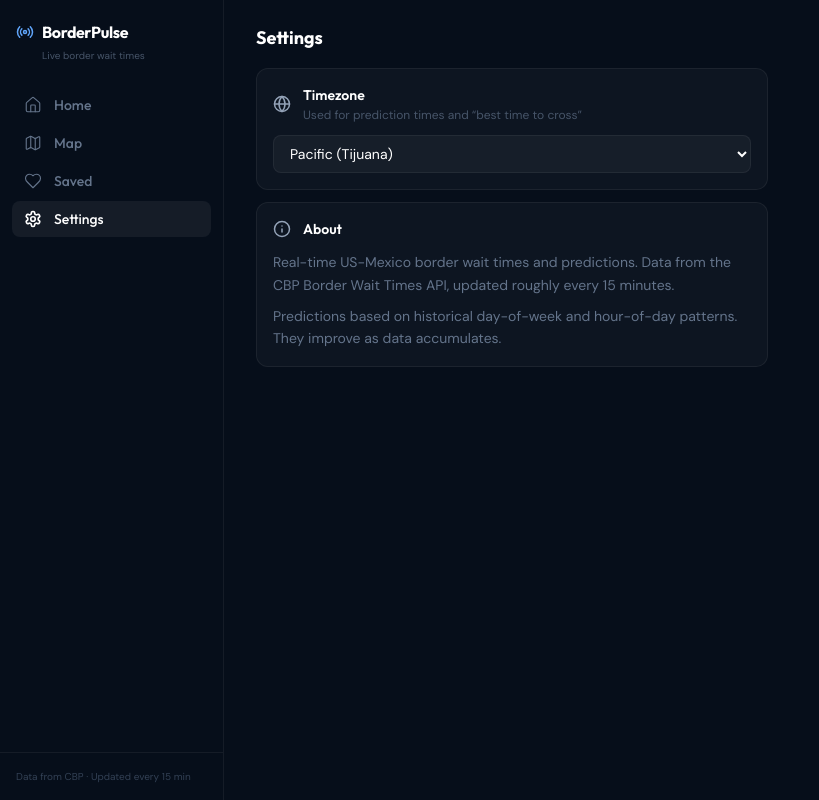
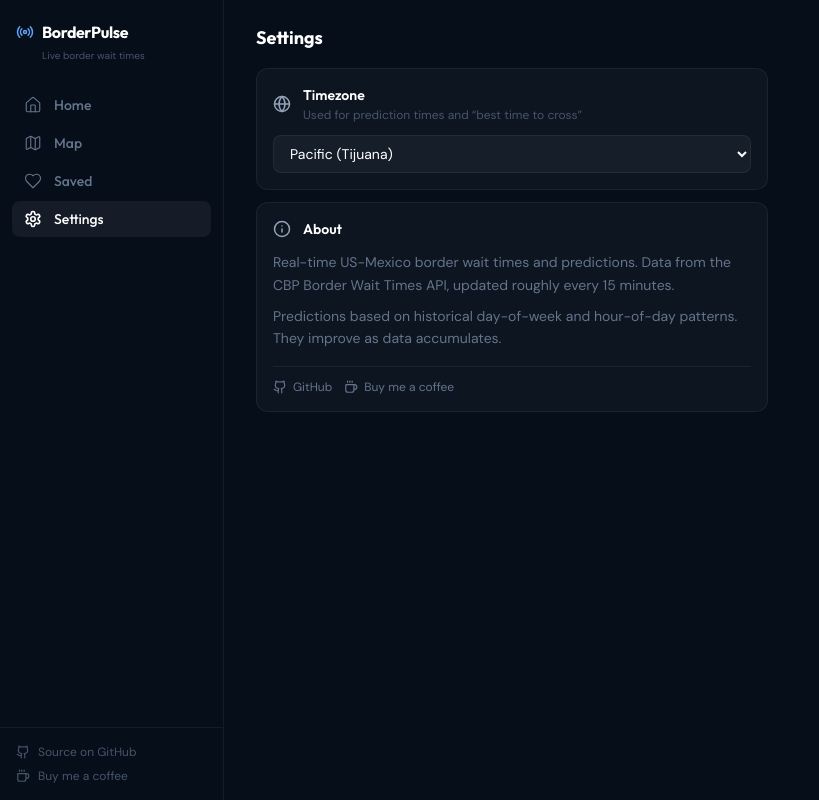
Before and after one commit to LMBraca/BorderPulse, a Next.js app in the folder frontend/: page /settings in a window 1280 px wide. Shown: the whole page, without its empty margins (0-819 px from the left). Built offline with nearby package versions, Linux system fonts and the light colour scheme.

Commit message:
feat: links

```diff
--- a/frontend/src/app/settings/page.tsx
+++ b/frontend/src/app/settings/page.tsx
@@ -1,7 +1,7 @@
 "use client";
 
 import { useState, useEffect } from "react";
-import { Info, Globe } from "lucide-react";
+import { Info, Globe, Github, Coffee } from "lucide-react";
 import { BORDER_TIMEZONES, getUserTimezone, setUserTimezone } from "@/lib/timezone";
 
 export default function SettingsPage() {
@@ -67,6 +67,26 @@ export default function SettingsPage() {
                 patterns. They improve as data accumulates.
               </p>
             </div>
+            <div className="flex gap-3 mt-4 pt-3 border-t border-subtle">
+              <a
+                href="https://github.com/LMBraca/BorderPulse"
+                target="_blank"
+                rel="noopener noreferrer"
+                className="flex items-center gap-1.5 text-xs text-slate-500 hover:text-slate-300 transition-colors"
+              >
+                <Github size={14} />
+                GitHub
+              </a>
+              <a
+                href="https://buymeacoffee.com/lmbraca"
+                target="_blank"
+                rel="noopener noreferrer"
+                className="flex items-center gap-1.5 text-xs text-slate-500 hover:text-slate-300 transition-colors"
+              >
+                <Coffee size={14} />
+                Buy me a coffee
+              </a>
+            </div>
           </div>
         </div>
       </main>
--- a/frontend/src/components/AppShell.tsx
+++ b/frontend/src/components/AppShell.tsx
@@ -2,7 +2,7 @@
 
 import Link from "next/link";
 import { usePathname } from "next/navigation";
-import { Home, Map, Heart, Settings, Radio } from "lucide-react";
+import { Home, Map, Heart, Settings, Radio, Github, Coffee } from "lucide-react";
 
 const NAV_ITEMS = [
   { href: "/", icon: Home, label: "Home" },
@@ -58,10 +58,25 @@ export default function AppShell({ children }: { children: React.ReactNode }) {
           ))}
         </nav>
 
-        <div className="px-4 py-4 border-t border-subtle">
-          <p className="text-[10px] text-slate-700">
-            Data from CBP · Updated every 15 min
-          </p>
+        <div className="px-4 py-4 border-t border-subtle space-y-2">
+          <a
+            href="https://github.com/yourusername/borderpulse"
+            target="_blank"
+            rel="noopener noreferrer"
+            className="flex items-center gap-2 text-xs text-slate-600 hover:text-slate-400 transition-colors"
+          >
+            <Github size={14} />
+            Source on GitHub
+          </a>
+          <a
+            href="https://buymeacoffee.com/yourusername"
+            target="_blank"
+            rel="noopener noreferrer"
+            className="flex items-center gap-2 text-xs text-slate-600 hover:text-slate-400 transition-colors"
+          >
+            <Coffee size={14} />
+            Buy me a coffee
+          </a>
         </div>
       </aside>
 
```
